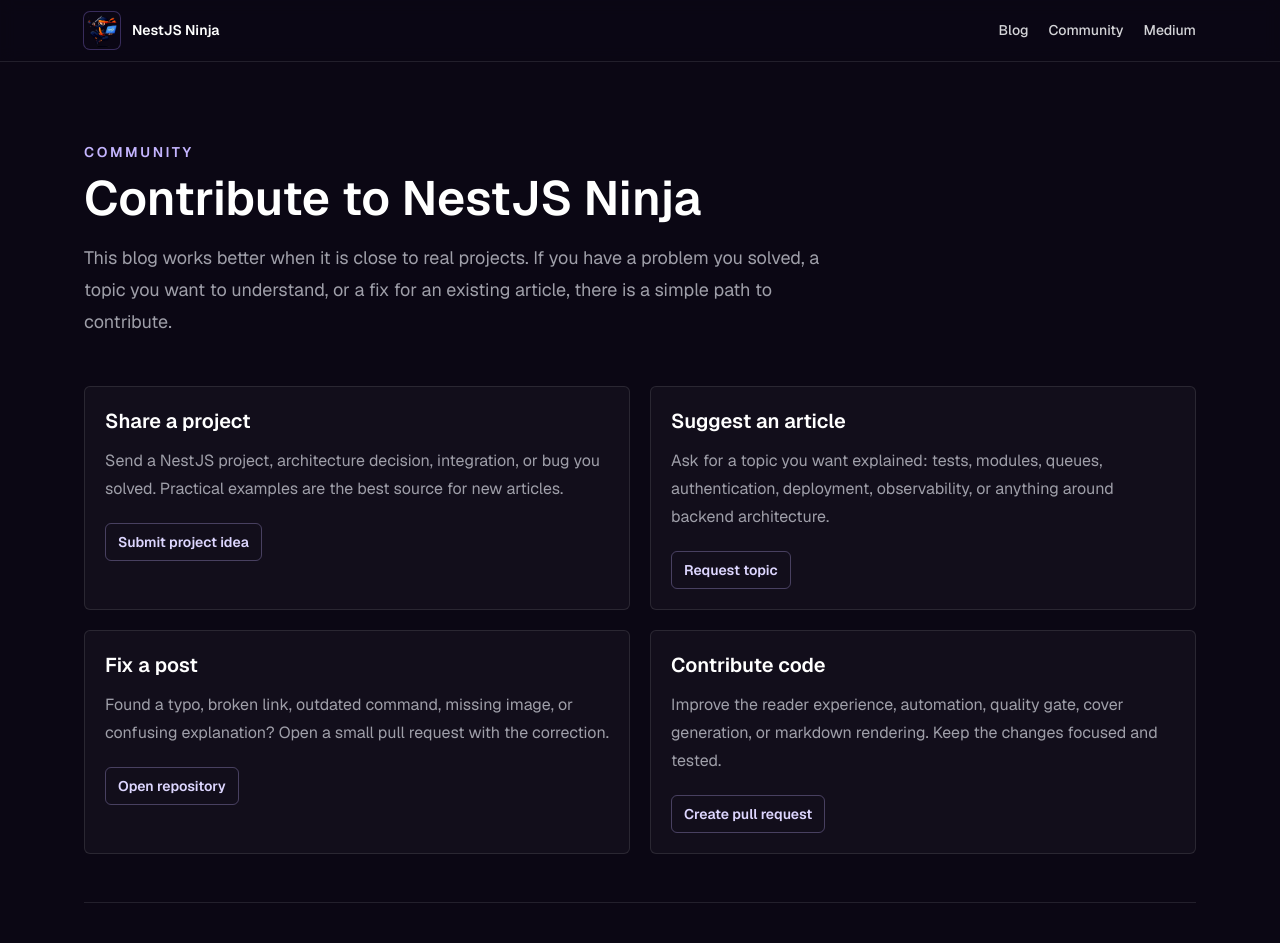
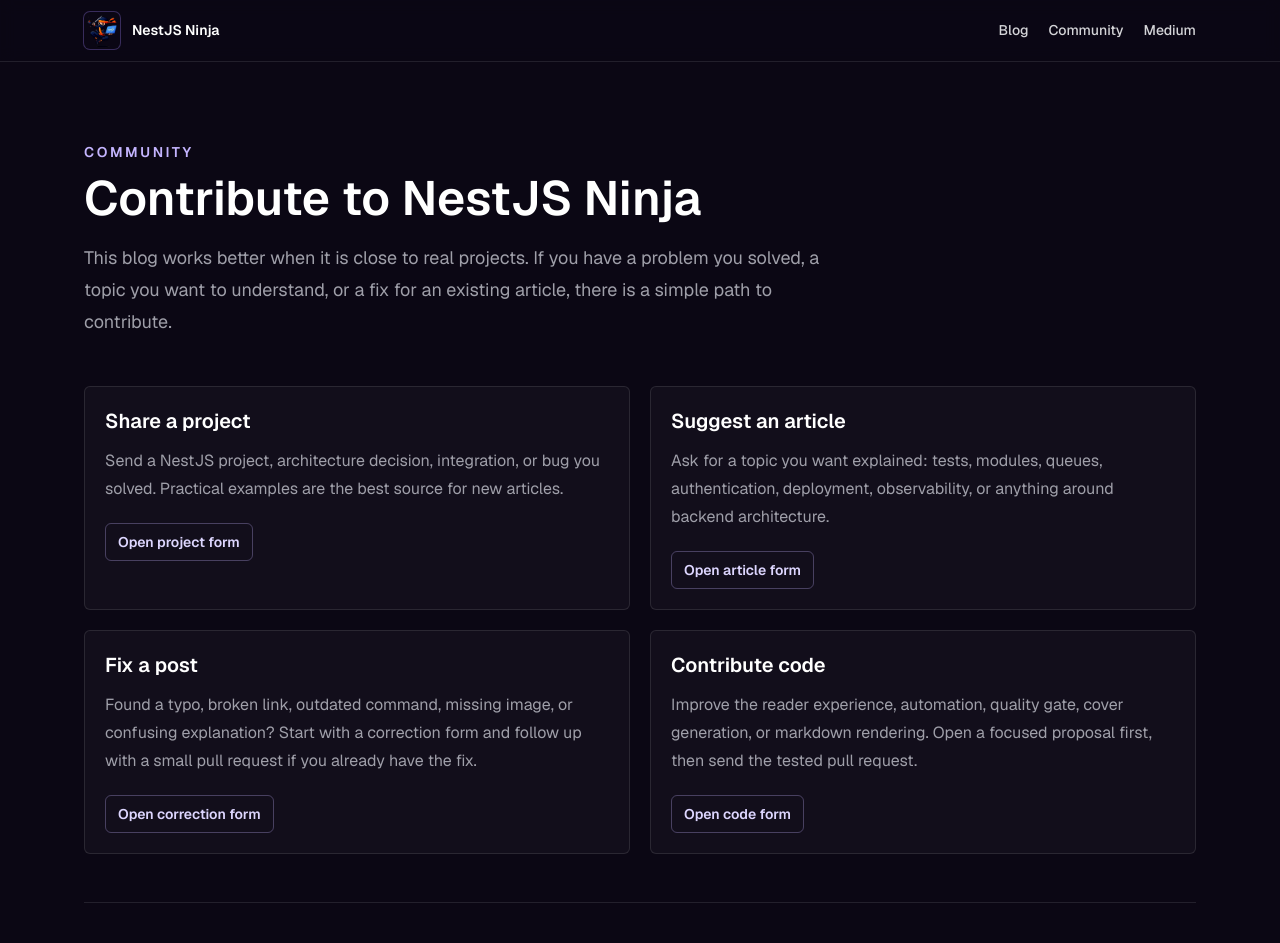
Before and after one commit to nestjsninja/blog, a Next.js app: page /community in a window 1280 px wide. Shown: the top 943 px of the page. Built offline with nearby package versions, Linux system fonts and the light colour scheme; no server answers.

Commit message:
feat: add issue templates for project sharing, article suggestions, post fixes, and code contributions

```diff
--- a/src/app/community/page.tsx
+++ b/src/app/community/page.tsx
@@ -14,29 +14,29 @@
     title: "Share a project",
     description:
       "Send a NestJS project, architecture decision, integration, or bug you solved. Practical examples are the best source for new articles.",
-    href: "https://github.com/nestjsninja/blog/issues/new?title=Project%20idea%3A%20&body=Project%20link%3A%0AWhat%20problem%20does%20it%20solve%3F%0AWhat%20should%20the%20article%20explain%3F",
-    label: "Submit project idea",
+    href: "https://github.com/nestjsninja/blog/issues/new?template=share-a-project.yml",
+    label: "Open project form",
   },
   {
     title: "Suggest an article",
     description:
       "Ask for a topic you want explained: tests, modules, queues, authentication, deployment, observability, or anything around backend architecture.",
-    href: "https://github.com/nestjsninja/blog/issues/new?title=Article%20request%3A%20&body=Topic%3A%0AContext%3A%0AWhat%20would%20make%20this%20useful%3F",
-    label: "Request topic",
+    href: "https://github.com/nestjsninja/blog/issues/new?template=suggest-an-article.yml",
+    label: "Open article form",
   },
   {
     title: "Fix a post",
     description:
-      "Found a typo, broken link, outdated command, missing image, or confusing explanation? Open a small pull request with the correction.",
-    href: "https://github.com/nestjsninja/blog",
-    label: "Open repository",
+      "Found a typo, broken link, outdated command, missing image, or confusing explanation? Start with a correction form and follow up with a small pull request if you already have the fix.",
+    href: "https://github.com/nestjsninja/blog/issues/new?template=fix-a-post.yml",
+    label: "Open correction form",
   },
   {
     title: "Contribute code",
     description:
-      "Improve the reader experience, automation, quality gate, cover generation, or markdown rendering. Keep the changes focused and tested.",
-    href: "https://github.com/nestjsninja/blog/pulls",
-    label: "Create pull request",
+      "Improve the reader experience, automation, quality gate, cover generation, or markdown rendering. Open a focused proposal first, then send the tested pull request.",
+    href: "https://github.com/nestjsninja/blog/issues/new?template=contribute-code.yml",
+    label: "Open code form",
   },
 ];
 
```
